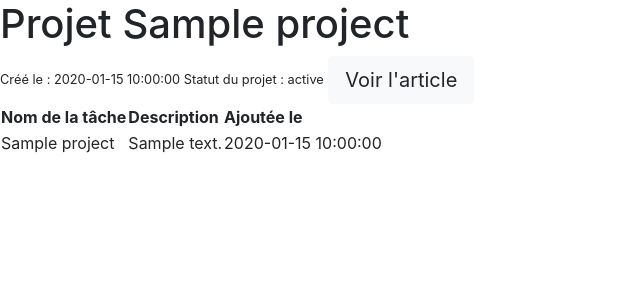
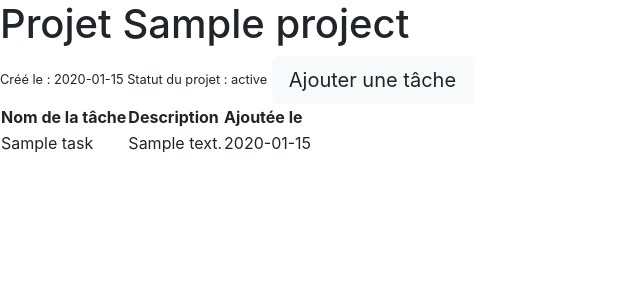
Before and after one commit to Lord-Nathaniel/Project_Hub, a Symfony app: template templates/project/project_manage.html.twig in a window 1280 px wide. Shown: the top 300 px of the page, without its empty margins (0-640 px from the left). Run offline with Twig, Linux system fonts and the light colour scheme; the template is opened without the code that fills it: most values are stand-ins (such as "Sample title", 1, 10 or a date in 2020); some libraries are stand-ins or nearby versions.

Commit message:
writting the twig/Manage+AddTask tested = OK

```diff
--- a/templates/base.html.twig
+++ b/templates/base.html.twig
@@ -22,10 +22,10 @@
                 <ul class="navbar-nav mr-auto">
 
                 <li class="nav-item">
-                    <a class="nav-link" href="#">Liste des projets</a>
+                    <a class="nav-link" href="{{ path('project_list') }}">Liste des projets</a>
                 </li>
                 <li class="nav-item">
-                    <a class="nav-link" href="#">Creation d'un projet</a>
+                    <a class="nav-link" href="{{ path('project_creation') }}">Creation d'un projet</a>
                 </li>
 
                 </ul>
--- a/templates/project/project_creation.html.twig
+++ b/templates/project/project_creation.html.twig
@@ -5,7 +5,7 @@
 {% block body %}
     <form action="{{ path('project_creation') }}" method="post">
         <small>Nom du projet :</small>
-        Name: <input type="text" name="name">
-        <button type="submit">Ajouter</button>
+        <input type="text" name="name">
+        <button class="btn btn-lg btn-light" type="submit">Ajouter</button>
     </form>
 {% endblock %}
--- a/templates/project/project_list.html.twig
+++ b/templates/project/project_list.html.twig
@@ -27,7 +27,7 @@
             <td>{{ project.projectStatus }}</td>
             <td>{{ project.tasks.count }}</td>
             <td>{{ project.startedAt|date('Y-m-d') }}</td>
-            <td><a href="{{ path('project_manage', {id: project.id}) }}">Voir l'article</a></td>
+            <td><a class="btn btn-lg btn-light" href="{{ path('project_manage', {id: project.id}) }}">Voir l'article</a></td>
         </tr>
 
         {% endfor %}
--- a/templates/project/project_manage.html.twig
+++ b/templates/project/project_manage.html.twig
@@ -4,11 +4,11 @@
 
 {% block body %}
 <h1>Projet {{ project.name }} </h1>
-<small>Créé le : {{ project.started_at }} </small>
-<small>Statut du projet : {{ project.project_status }}</small>
+<small>Créé le : {{ project.startedAt|date('Y-m-d') }} </small>
+<small>Statut du projet : {{ project.projectStatus }}</small>
 
-<a class="btn btn-lg btn-light" href="{{ path('project_manage', {id: project.id}) }}">
-Voir l'article
+<a class="btn btn-lg btn-light" href="{{ path('project_add_task', {id: project.id}) }}">
+Ajouter une tâche
 </a>
 
 <table>
@@ -20,12 +20,12 @@ Voir l'article
         </tr>
     </thead>
     <tbody>
-        {% for task in tasks %}
+        {% for task in project.tasks %}
 
         <tr>
-            <td>{{ project.title }}</td>
-            <td>{{ project.description }}</td>
-            <td>{{ project.created_at }}</td>
+            <td>{{ task.title }}</td>
+            <td>{{ task.description }}</td>
+            <td>{{ task.createdAt|date('Y-m-d') }}</td>
         </tr>
 
         {% endfor %}
```
Also changed, not shown: src/Controller/ProjectController.php (+5 -12 lines), src/Entity/Project.php (+6 -6 lines), src/Entity/Task.php (+5 -5 lines), templates/project/project_add_task.html.twig (+4 -4 lines).
